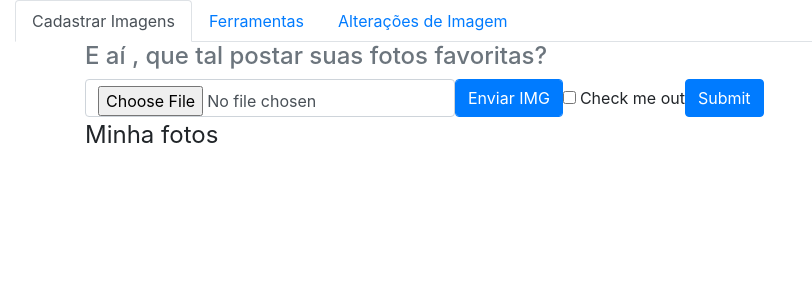
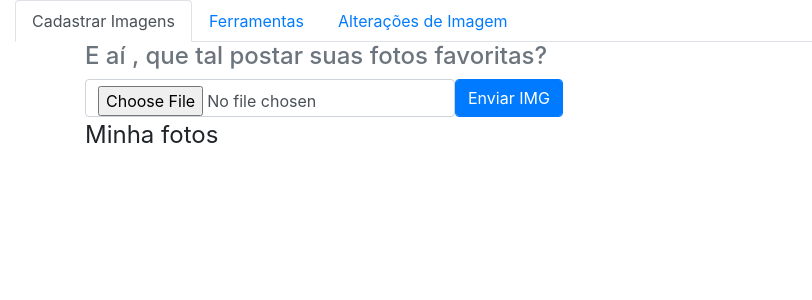
Before and after one commit to YsraelBaruk/RedeSocial, a PHP site: page /?usuario_perfil in a window 1280 px wide. Shown: the part 56-356 px from the top of the page, without its empty margins (0-812 px from the left). Run offline with PHP 8.4, Linux system fonts and the light colour scheme; a user stored in the database is signed in; data comes from the database, SQL or seed files in the repository.

Commit message:
tirei o check box

```diff
--- a/css/estilo.css
+++ b/css/estilo.css
@@ -65,3 +65,7 @@
       width: 100%;
     }
 }
+
+.form-check{
+  margin: 10px;
+}
--- a/view/usuario_perfil.php
+++ b/view/usuario_perfil.php
@@ -79,11 +79,6 @@ if(isset($_POST['btnUserDelete'])){
             <input type="file" class="form-control" name="foto" >
             <button type="submit" name="btnImg" class="btn btn-primary form-control">Enviar IMG</button>
 
-            <div class="form-check">
-                <input type="checkbox" class="form-check-input" id="exampleCheck1">
-                <label class="form-check-label" for="exampleCheck1">Check me out</label>
-            </div>
-            <button type="submit" class="btn btn-primary">Submit</button>
         </form>
 
         <fieldset>
```
